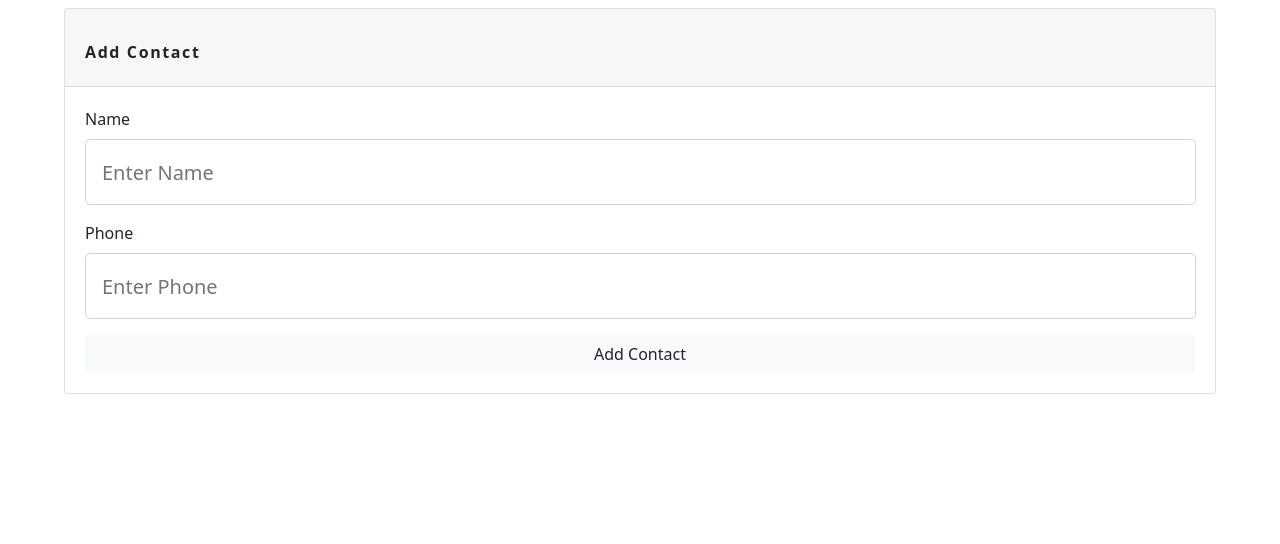
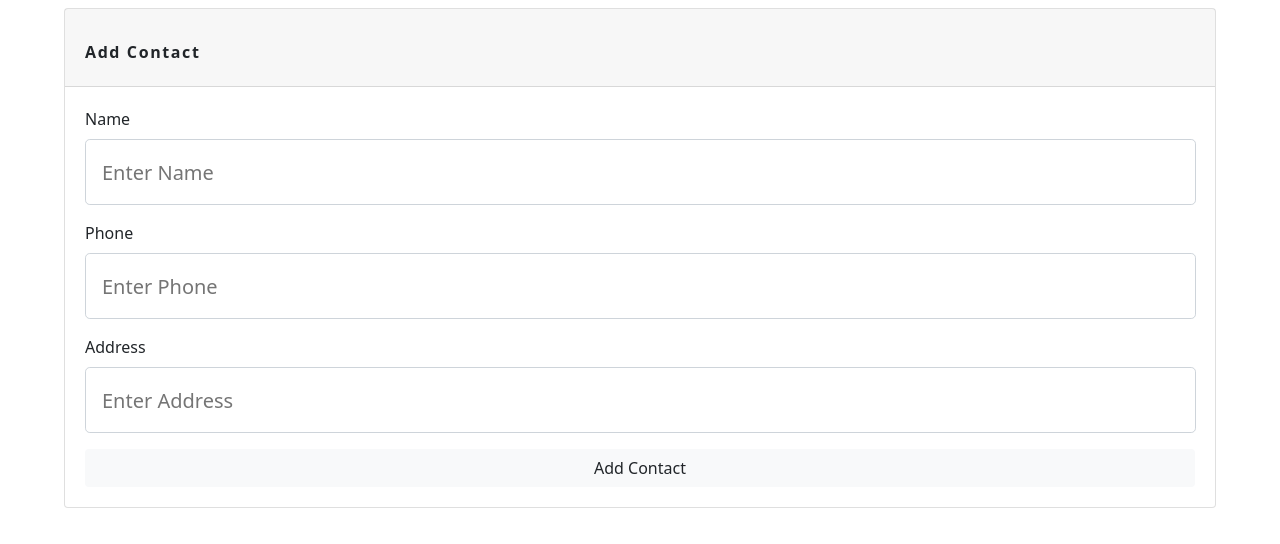
Before and after one commit to standiki/contact-manager-app, a React (Vite) app: page / in a window 1280 px wide. Shown: the top 544 px of the page. Built offline with nearby package versions, Linux system fonts and the light colour scheme.

Commit message:
making global class name was intact

```diff
--- a/src/components/pages/Input.jsx
+++ b/src/components/pages/Input.jsx
@@ -29,6 +29,16 @@ export default function Input() {
                   placeholder='Enter Phone'
                 />
               </div>
+              <div className='form-control'>
+                <label htmlFor="phone">Address</label>
+                <input
+                  type='text'
+                  name='address'
+                  id='address'
+                  className='control control-lg'
+                  placeholder='Enter Address'
+                />
+              </div>
               <input
                 type='submit'
                 className='btn btn-light btn-block'
```
